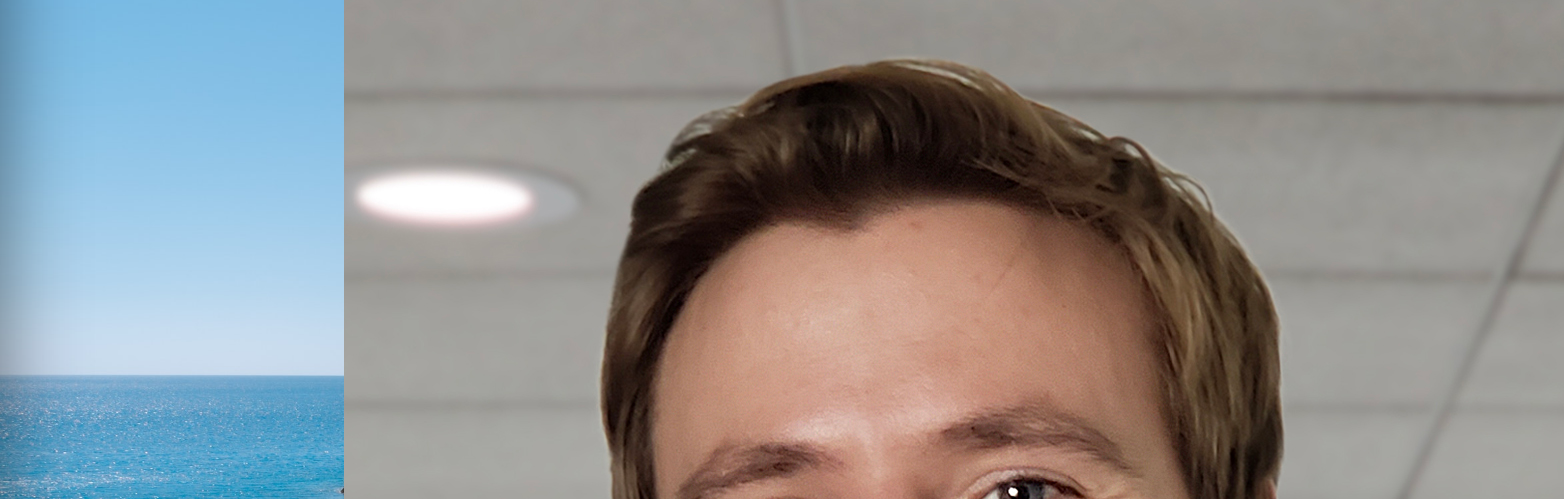
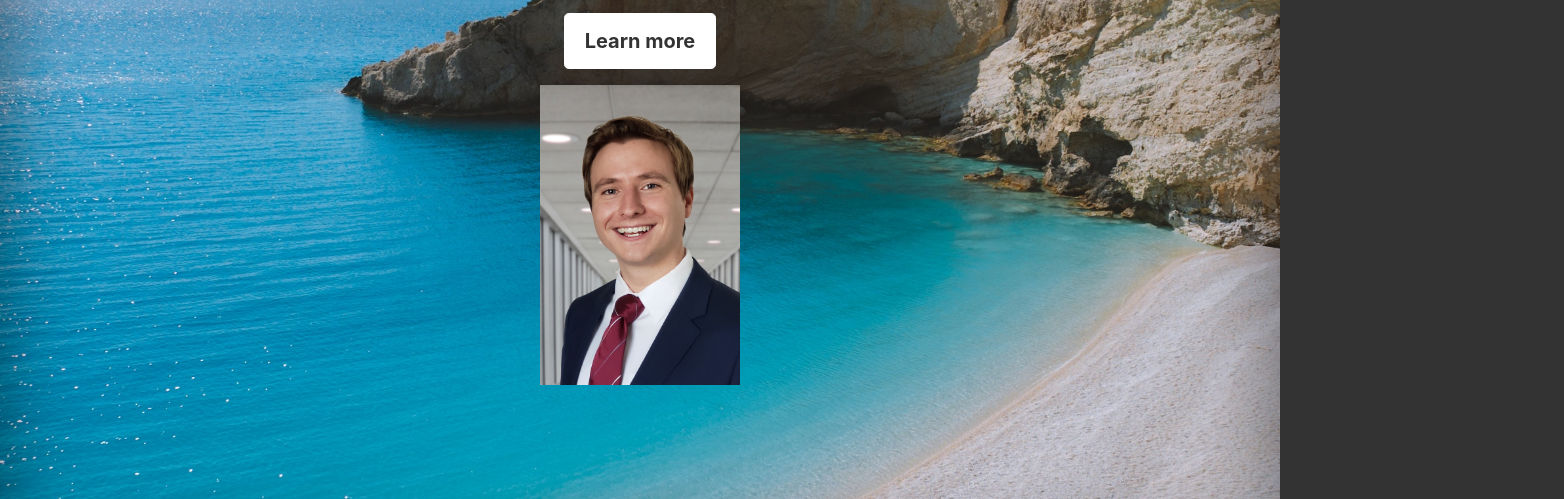
Before and after one commit to armuller/armuller.github.io, a plain HTML site: page index.html in a window 1280 px wide. Shown: the part 242-741 px from the top of the page, 1564 px wide, since content can reach past the window. Drawn offline with nearby package versions, Linux system fonts and the light colour scheme.

Commit message:
Update index.html

```diff
--- a/index.html
+++ b/index.html
@@ -45,11 +45,11 @@
 
   <main role="main" class="inner cover">
     <h1 class="cover-heading">Alex's Website</h1>
-    <img src = "./LGO Headshot.jfif">
     <p class="lead">This is my website for 1.125</p>
     <p class="lead">
       <a href="#" class="btn btn-lg btn-secondary">Learn more</a>
     </p>
+    <p class="lead"><img src = "./LGO Headshot.jfif" width = "200" height ="300"></p>
   </main>
 
   <footer class="mastfoot mt-auto">
```
